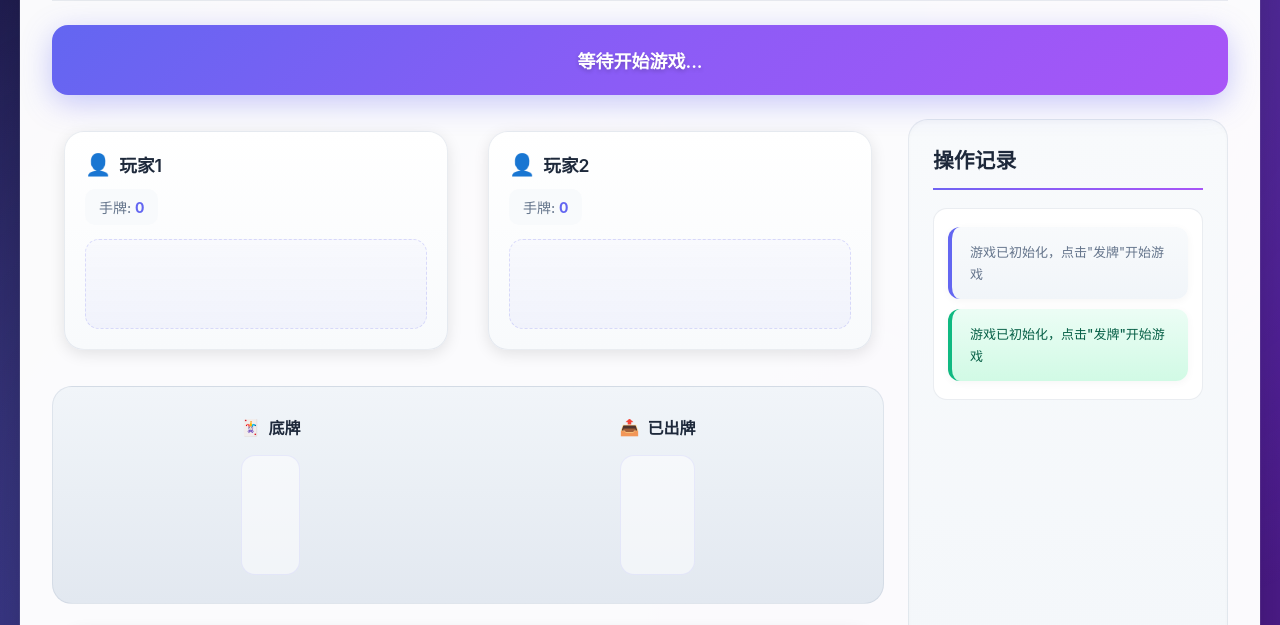
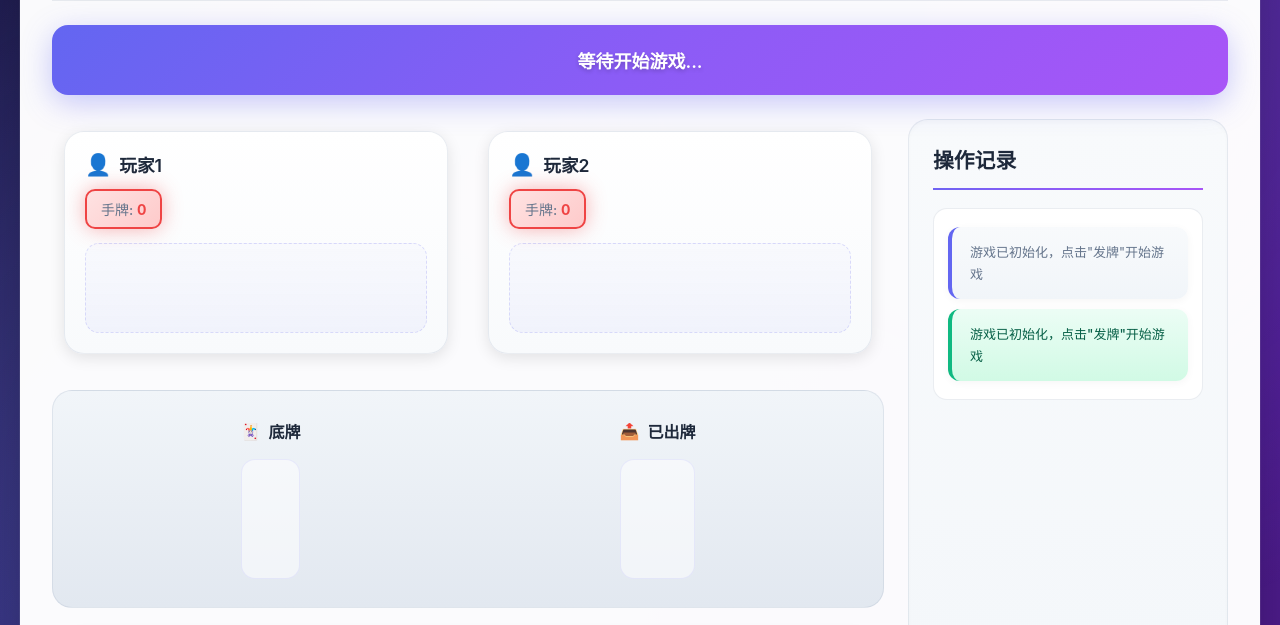
Before and after one commit to Hedgehog-Wound/label-01700, a website with bundled scripts: page frontend-user/index.html in a window 1280 px wide. Both pictures are taken after a click on the button "开始游戏". Shown: the part 123-748 px from the top of the page. Built offline with nearby package versions, Linux system fonts and the light colour scheme.

Commit message:
feat: 增加高亮提示

```diff
--- a/frontend-user/js/config.js
+++ b/frontend-user/js/config.js
@@ -20,5 +20,9 @@ export const CONFIG = {
     },
 
     // 花色排序（同点数时）
-    SUIT_ORDER: { '♥': 4, '♦': 3, '♠': 2, '♣': 1 }
+    SUIT_ORDER: { '♥': 4, '♦': 3, '♠': 2, '♣': 1 },
+
+    // 剩余牌数高亮阈值
+    CARD_COUNT_WARNING: 5,    // 警告阈值（黄牌）
+    CARD_COUNT_DANGER: 2      // 危险阈值（红牌）
 };
--- a/frontend-user/js/ui.js
+++ b/frontend-user/js/ui.js
@@ -189,6 +189,22 @@ export function displayPlayedCards(playedCards) {
 }
 
 /**
+ * 获取牌数高亮状态
+ * @param {number} count - 剩余牌数
+ * @param {Object} config - 配置对象
+ * @returns {string} 高亮状态类名
+ */
+function getCardCountHighlightClass(count, config) {
+    if (count <= config.CARD_COUNT_DANGER) {
+        return 'danger';
+    }
+    if (count <= config.CARD_COUNT_WARNING) {
+        return 'warning';
+    }
+    return '';
+}
+
+/**
  * 更新手牌数量
  * @param {Object} players - 玩家对象
  * @param {Object} gameState - 游戏状态
@@ -202,11 +218,24 @@ export function updateCardCounts(players, gameState) {
     if (countTop) countTop.textContent = players.top.length;
     if (countSelf) countSelf.textContent = players.self.length;
 
-    // 显示地主标识
+    // 更新牌数高亮状态
     const playersList = ['left', 'top', 'self'];
     playersList.forEach(playerId => {
         const playerElement = document.getElementById(`player-${playerId}`);
         if (!playerElement) return;
+
+        const cardCountElement = playerElement.querySelector('.card-count');
+        if (cardCountElement) {
+            // 移除旧的高亮类
+            cardCountElement.classList.remove('warning', 'danger');
+
+            // 添加新的高亮类
+            const count = players[playerId].length;
+            const highlightClass = getCardCountHighlightClass(count, CONFIG);
+            if (highlightClass) {
+                cardCountElement.classList.add(highlightClass);
+            }
+        }
 
         const h3 = playerElement.querySelector('h3');
         if (h3) {
--- a/frontend-user/style.css
+++ b/frontend-user/style.css
@@ -355,6 +355,38 @@ body::before {
 .card-count span {
     color: #6366f1;
     font-weight: 700;
+}
+
+.card-count.warning span {
+    color: #f59e0b;
+    animation: pulseWarning 1.5s ease-in-out infinite;
+}
+
+.card-count.danger span {
+    color: #ef4444;
+    animation: pulseDanger 0.8s ease-in-out infinite;
+}
+
+.card-count.warning {
+    background: linear-gradient(135deg, #fef3c7 0%, #fde68a 100%);
+    border: 2px solid #f59e0b;
+    box-shadow: 0 0 15px rgba(245, 158, 11, 0.3);
+}
+
+.card-count.danger {
+    background: linear-gradient(135deg, #fee2e2 0%, #fecaca 100%);
+    border: 2px solid #ef4444;
+    box-shadow: 0 0 20px rgba(239, 68, 68, 0.4);
+}
+
+@keyframes pulseWarning {
+    0%, 100% { transform: scale(1); }
+    50% { transform: scale(1.1); }
+}
+
+@keyframes pulseDanger {
+    0%, 100% { transform: scale(1); }
+    50% { transform: scale(1.15); }
 }
 
 .cards-display {
```
